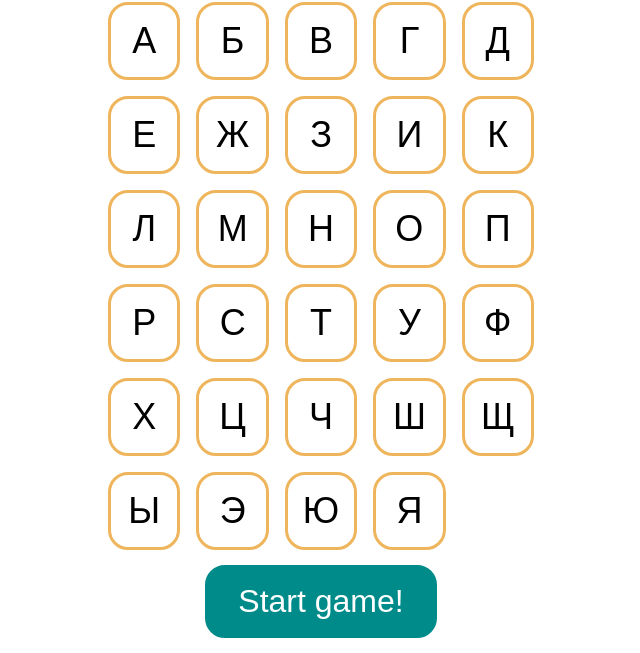
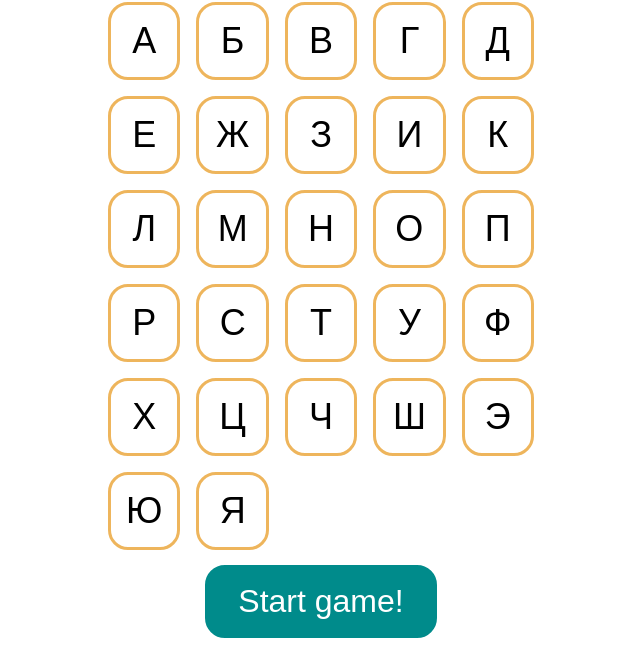
Before and after one commit to NastyaHisak/Word-game, a plain HTML site: page index.html in a window 1280 px wide. Shown: the part 168-821 px from the top of the page, without its empty margins (319-959 px from the left). Drawn offline with Linux system fonts and the light colour scheme.

Commit message:
some words are deleted

```diff
--- a/index.html
+++ b/index.html
@@ -47,8 +47,6 @@
         <div class="word">Ц</div>
         <div class="word">Ч</div>
         <div class="word">Ш</div>
-        <div class="word">Щ</div>
-        <div class="word">Ы</div>
         <div class="word">Э</div>
         <div class="word">Ю</div>
         <div class="word">Я</div>
```
